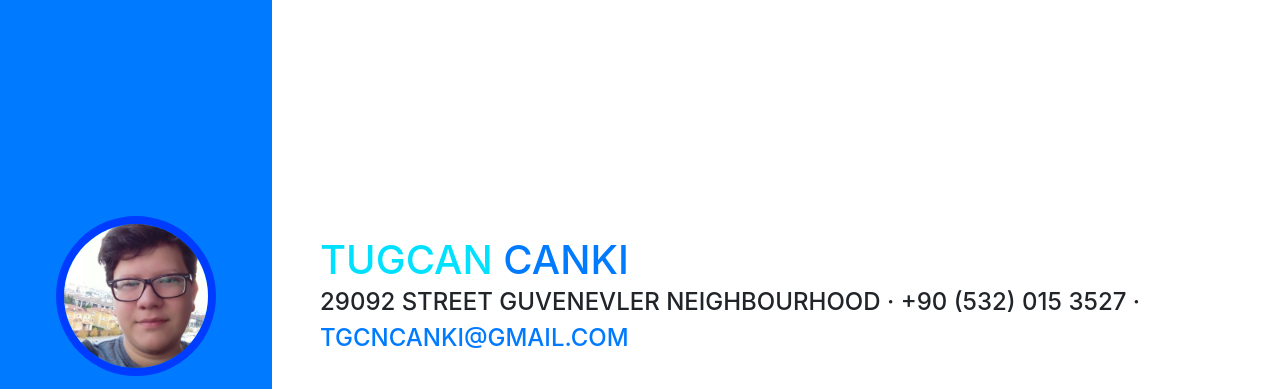
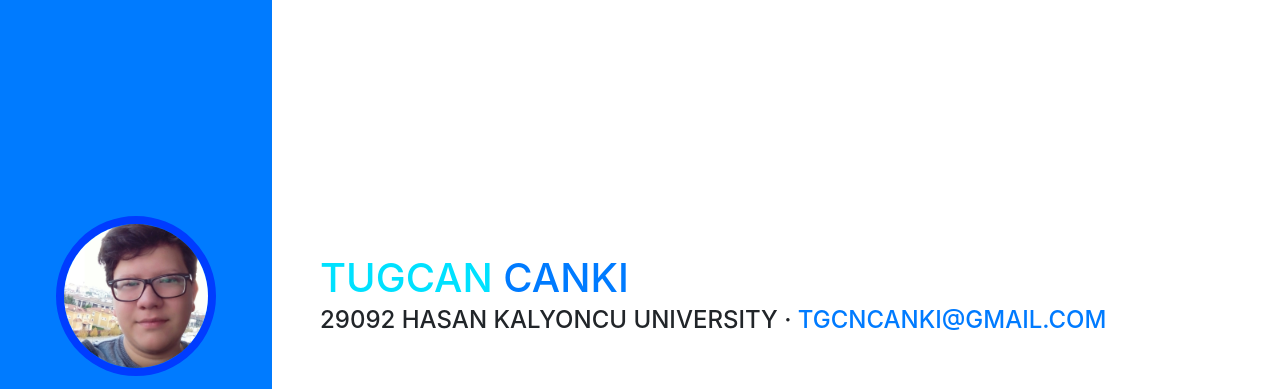
Before and after one commit to tgcncanki/tugcan-canki, a website with bundled scripts: page index.html in a window 1280 px wide. Shown: the top 389 px of the page. Built offline with nearby package versions, Linux system fonts and the light colour scheme; a web font is replaced by a local one.

Commit message:
Update index.html

```diff
--- a/index.html
+++ b/index.html
@@ -63,7 +63,7 @@
         <h1 class="mb-0">Tugcan
           <span class="text-primary">CANKI</span>
         </h1>
-        <div class="subheading mb-5">29092 Street Guvenevler Neighbourhood · +90 (532) 015 3527 ·
+        <div class="subheading mb-5">29092 Hasan Kalyoncu University ·
           <a href="mailto:name@email.com">tgcncanki@gmail.com</a>
         </div>
         <p class="lead mb-5">I am Computer Engineering student of HKU. This is my First year. My SQL knowledge is so good I think and I am still Learning Python and C# programming languages.</p>
```
